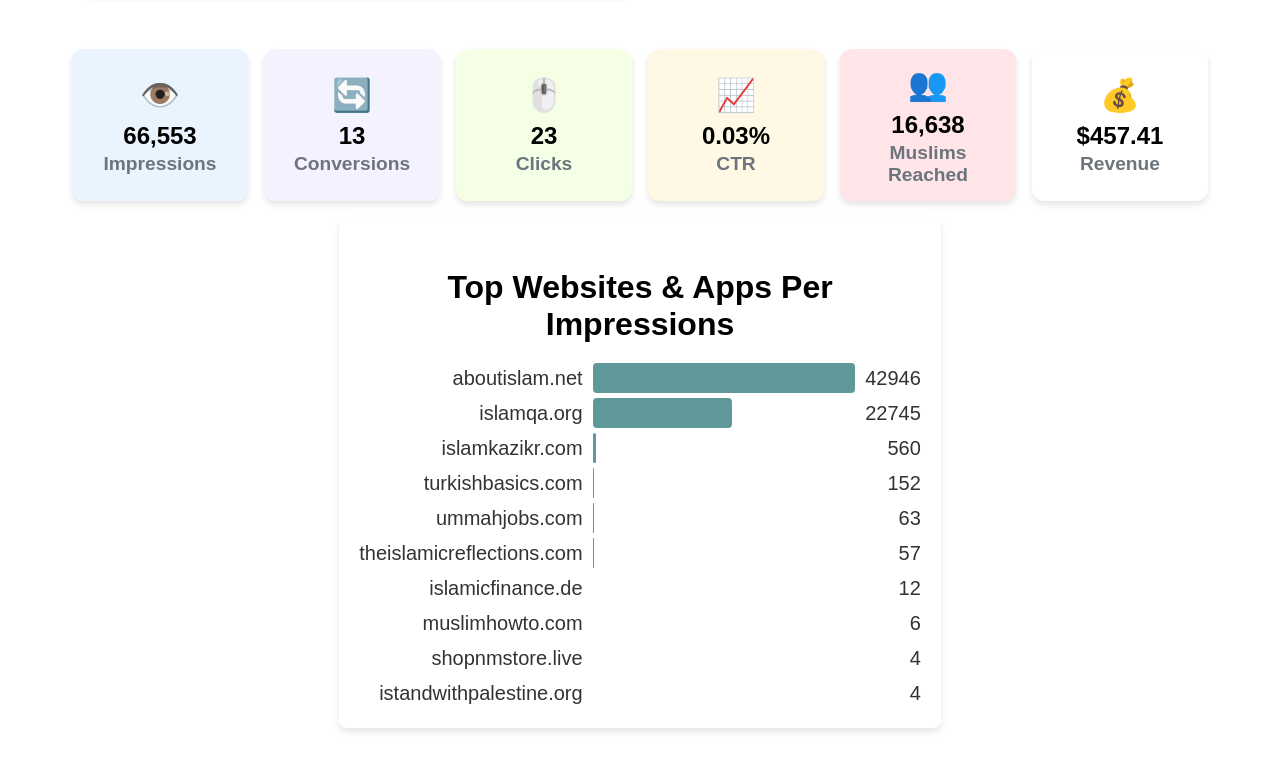
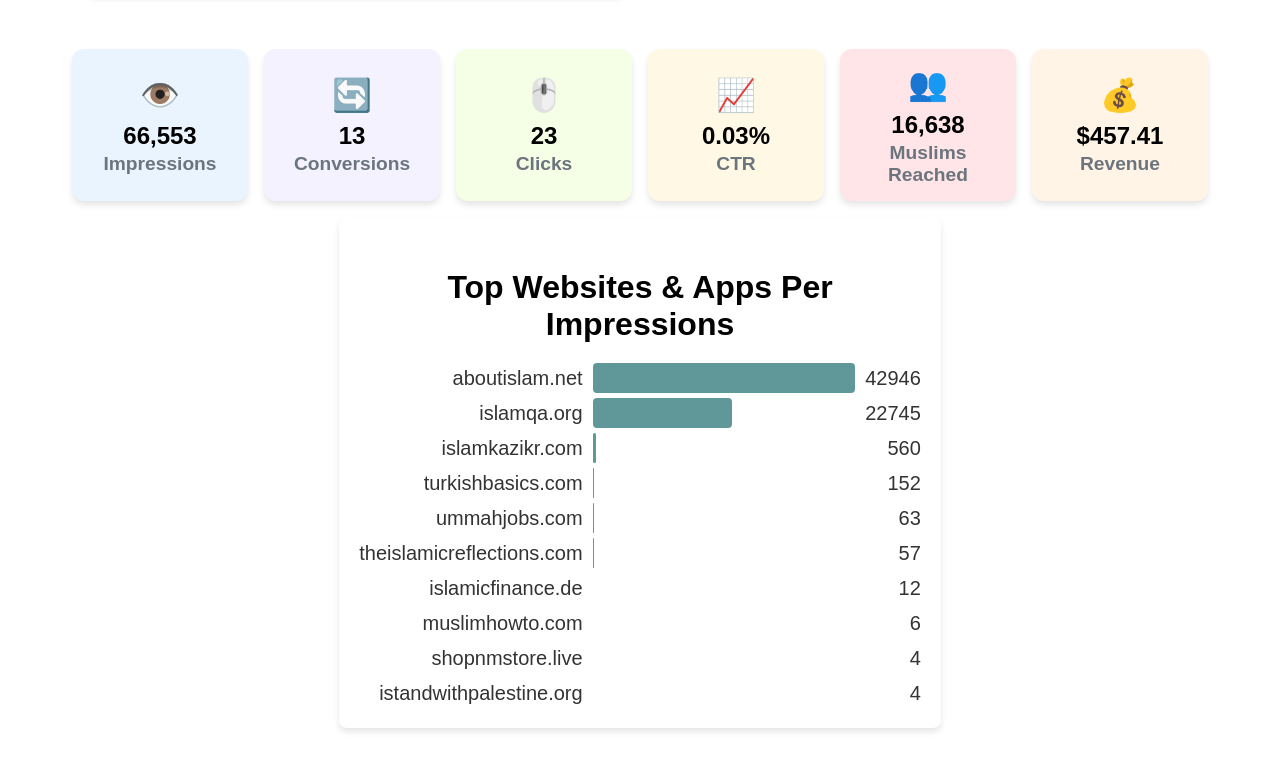
Before and after one commit to bayanerr/NetworkReport, a plain HTML site: page index.html in a window 1280 px wide. Shown: the part 881-1646 px from the top of the page. Drawn offline with nearby package versions, Linux system fonts and the light colour scheme.

Commit message:
minor css edit

```diff
--- a/style.css
+++ b/style.css
@@ -204,7 +204,7 @@
     background-color: #ffe5e8;
 }
 
-.card-revenue {
+.card__revenue {
     background-color: #fff4e5;
 }
 
@@ -329,8 +329,6 @@
     .pattern__right {
         width: 25%;
         opacity: .6;
-
-        /* display: none; */
     }
 
     .info__container {
@@ -362,8 +360,6 @@
         width: 20%;
         opacity: .3;
     }
-
-
 
 }
 
```
